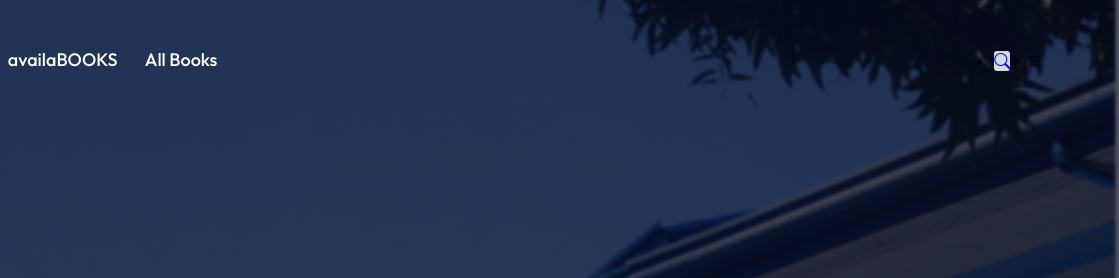
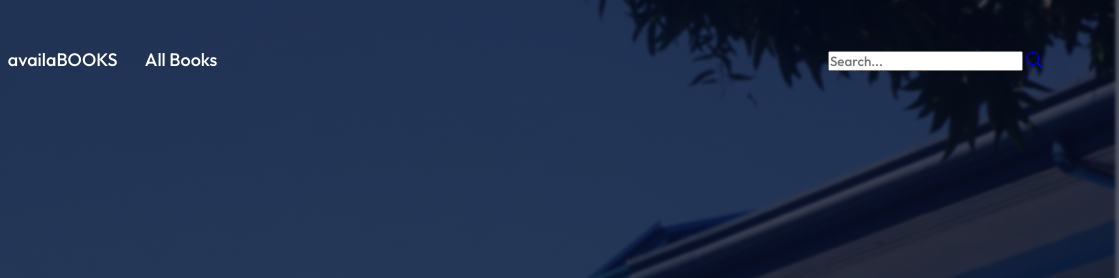
Before and after one commit to availabooks/availabooks.github.io, a plain HTML site: page index.html in a window 1280 px wide. Shown: the top 278 px of the page, 161-1280 px from the left. Drawn offline with nearby package versions, Linux system fonts and the light colour scheme.

Commit message:
Update index.html

```diff
--- a/index.html
+++ b/index.html
@@ -20,12 +20,12 @@
                <li><a href="allbooks.html">All Books</a></li>
            </ul>
          </div>
-         <div class="search-and-menu">
-           <ul>
-               <li class="active"><a href="#"><i class="bi bi-search"></i></a></li>
+         <div class="box">
+             <input type="text" placeholder="Search...">
+             <a href="#">
+                 <i class="bi bi-search"></i>
+             </a>
          </div>
-         <i class="bi bi-x"></i>
-         <i class="bi bi-list"></i>
      </nav>
 
 <div class="text-box">
```
